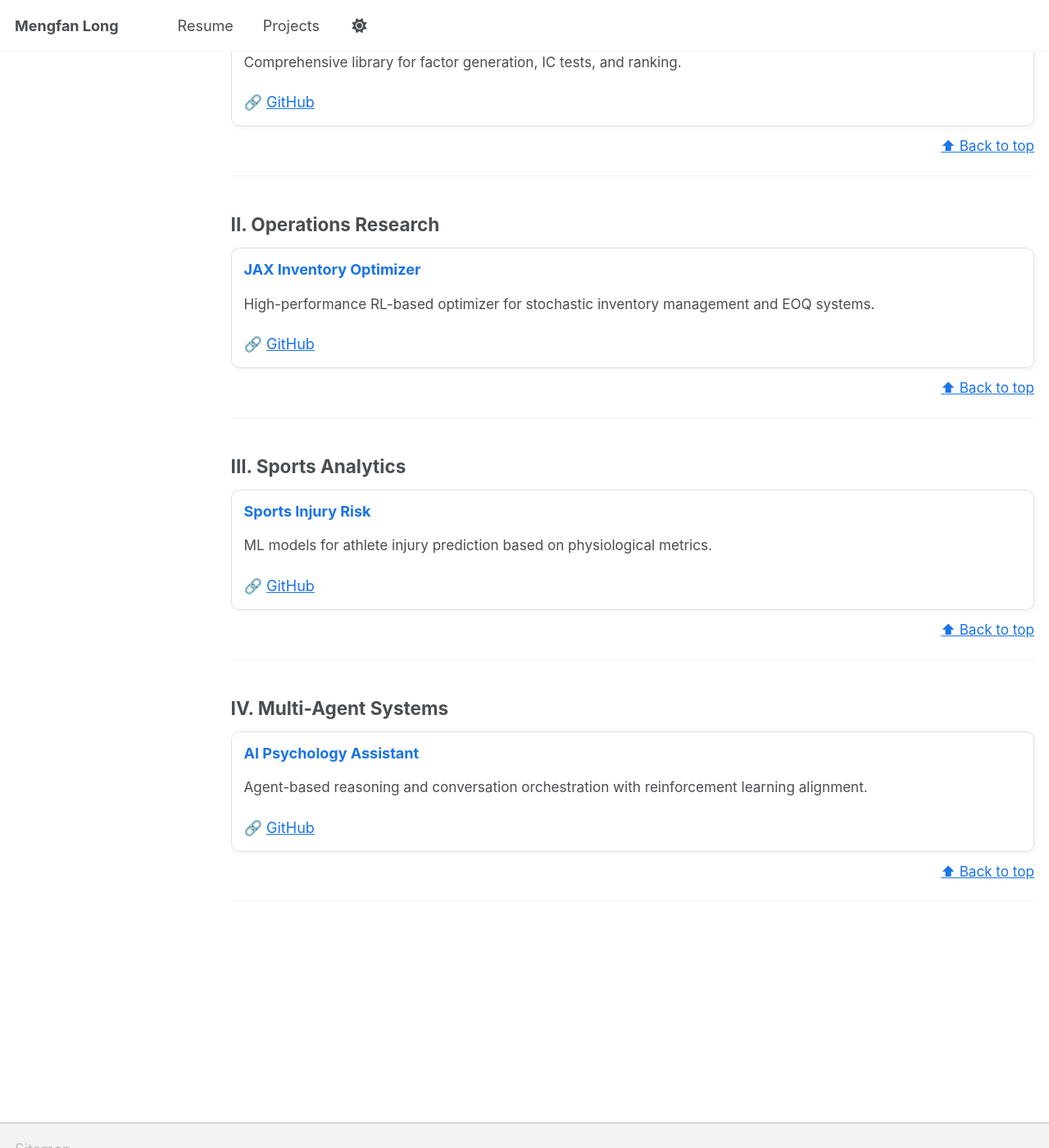
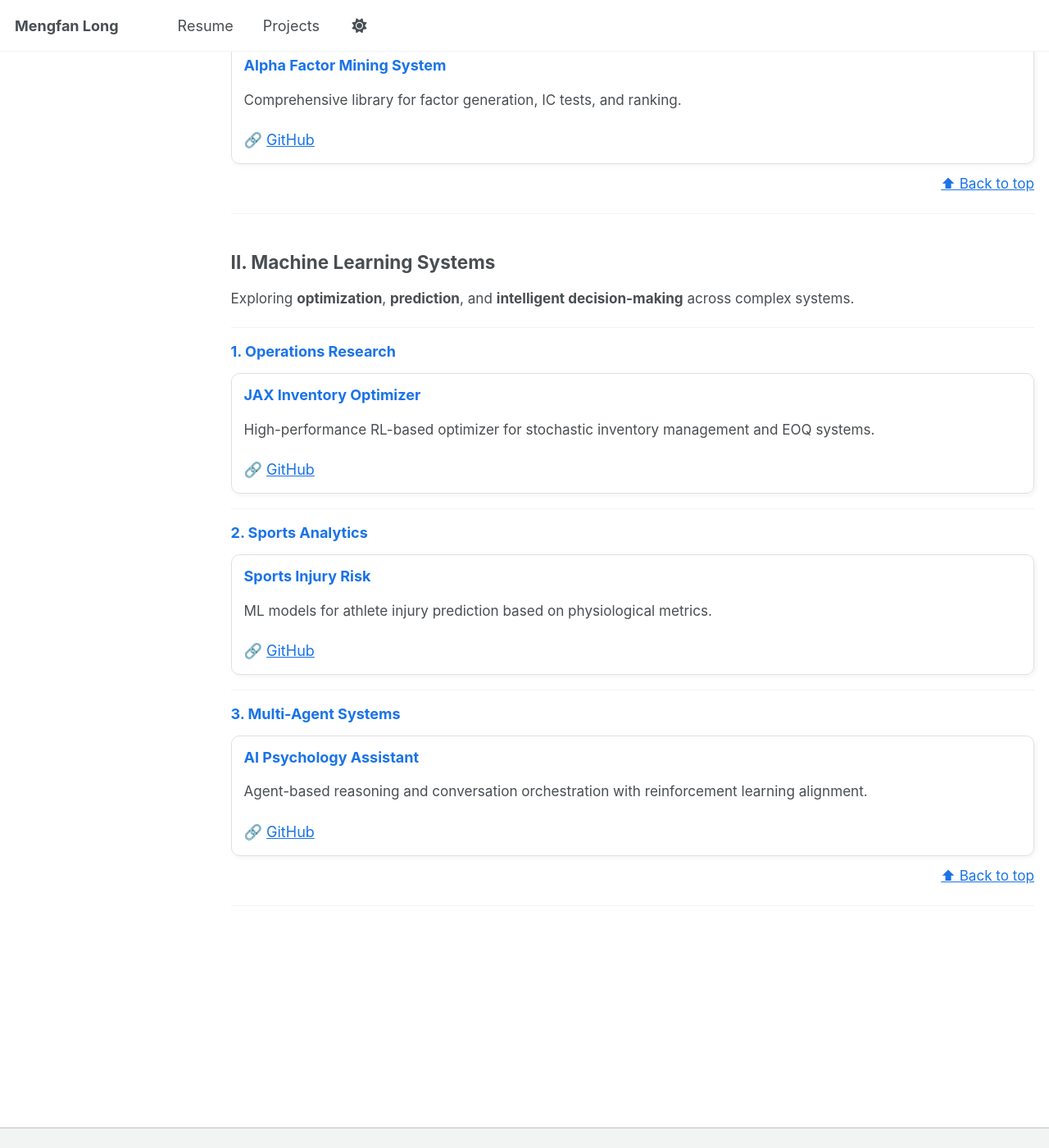
Before and after one commit to kevinlmf/kevinlmf.github.io, a Jekyll site: the page built from _pages/projects.md, in a window 1280 px wide and 1400 px high, scrolled down 1639 px. Shown: the whole window at 82% size. Built offline with Jekyll 4.4.1, drawn with Linux system fonts in a browser that asks for light colours; a script that is not in the unit is left out; some of the changed text lies outside the part shown.

Commit message:
Update projects.md

```diff
--- a/_pages/projects.md
+++ b/_pages/projects.md
@@ -24,9 +24,13 @@ A comprehensive collection of research and engineering projects spanning **quant
         <li><a href="#factor">Factor Mining System</a></li>
       </ol>
     </li>
-    <li><a href="#or">Operations Research</a></li>
-    <li><a href="#sports">Sports Analytics</a></li>
-    <li><a href="#agent">Multi-Agent Systems</a></li>
+    <li><a href="#ml">Machine Learning Systems</a>
+      <ol style="list-style-type: decimal; margin-top:10px; margin-left:25px; font-weight:500; color:#1a73e8;">
+        <li><a href="#or">Operations Research</a></li>
+        <li><a href="#sports">Sports Analytics</a></li>
+        <li><a href="#agent">Multi-Agent Systems</a></li>
+      </ol>
+    </li>
   </ol>
 
 </div>
@@ -70,6 +74,7 @@ A comprehensive collection of research and engineering projects spanning **quant
 </div>
 
 ---
+
 ### <a id="factor"></a> 4. Factor Mining System
 
 Serving as the **foundational layer** for the above modules.
@@ -86,7 +91,13 @@ Serving as the **foundational layer** for the above modules.
 
 ---
 
-## <a id="or"></a> II. Operations Research
+## <a id="ml"></a> II. Machine Learning Systems
+
+Exploring **optimization**, **prediction**, and **intelligent decision-making** across complex systems.
+
+---
+
+### <a id="or"></a> 1. Operations Research
 
 <div style="display:flex; flex-wrap:wrap; gap:20px; margin-top:15px;">
   <div style="flex:1; min-width:300px; border:1px solid #e0e0e0; border-radius:10px; padding:15px; box-shadow:2px 2px 6px rgba(0,0,0,0.05);">
@@ -96,11 +107,9 @@ Serving as the **foundational layer** for the above modules.
   </div>
 </div>
 
-<p style="text-align:right; margin-top:10px;"><a href="#top">⬆ Back to top</a></p>
-
 ---
 
-## <a id="sports"></a> III. Sports Analytics
+### <a id="sports"></a> 2. Sports Analytics
 
 <div style="display:flex; flex-wrap:wrap; gap:20px; margin-top:15px;">
   <div style="flex:1; min-width:300px; border:1px solid #e0e0e0; border-radius:10px; padding:15px; box-shadow:2px 2px 6px rgba(0,0,0,0.05);">
@@ -110,11 +119,9 @@ Serving as the **foundational layer** for the above modules.
   </div>
 </div>
 
-<p style="text-align:right; margin-top:10px;"><a href="#top">⬆ Back to top</a></p>
-
 ---
 
-## <a id="agent"></a> IV. Multi-Agent Systems
+### <a id="agent"></a> 3. Multi-Agent Systems
 
 <div style="display:flex; flex-wrap:wrap; gap:20px; margin-top:15px;">
   <div style="flex:1; min-width:300px; border:1px solid #e0e0e0; border-radius:10px; padding:15px; box-shadow:2px 2px 6px rgba(0,0,0,0.05);">
```
